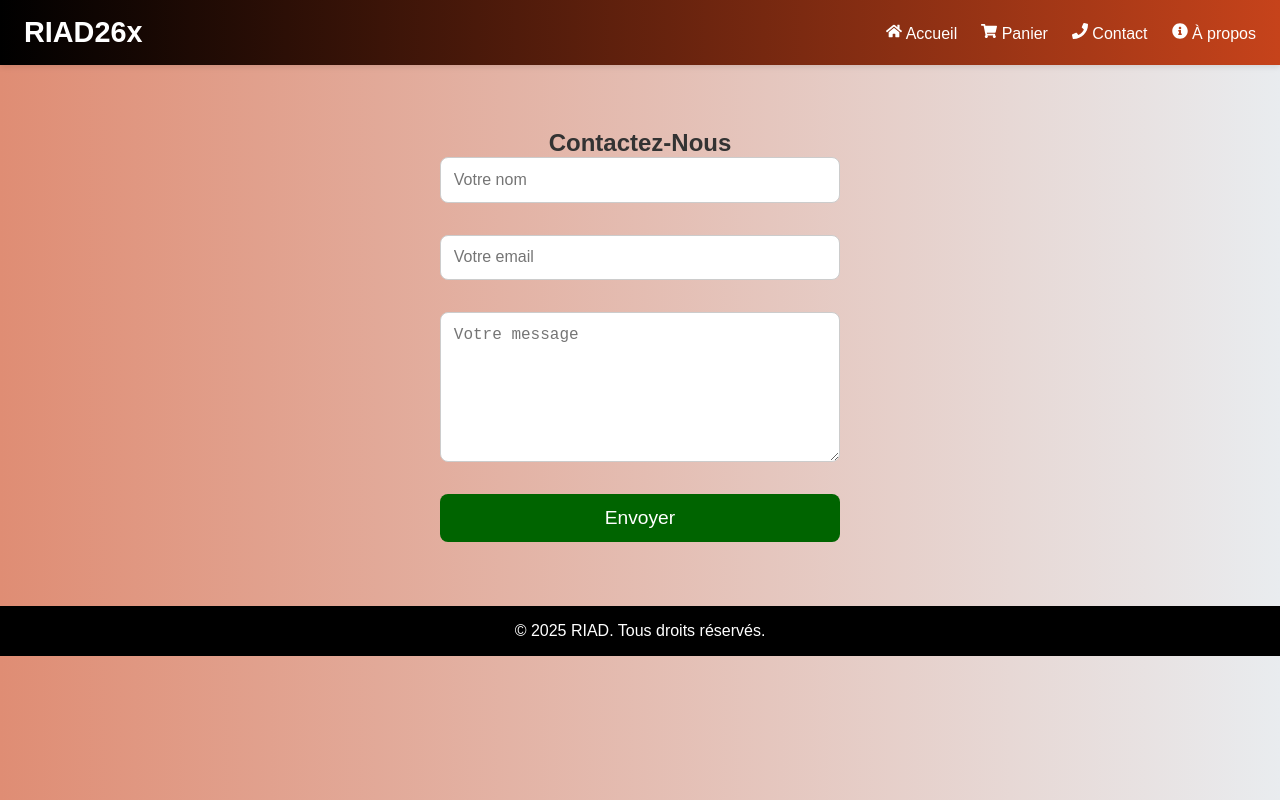
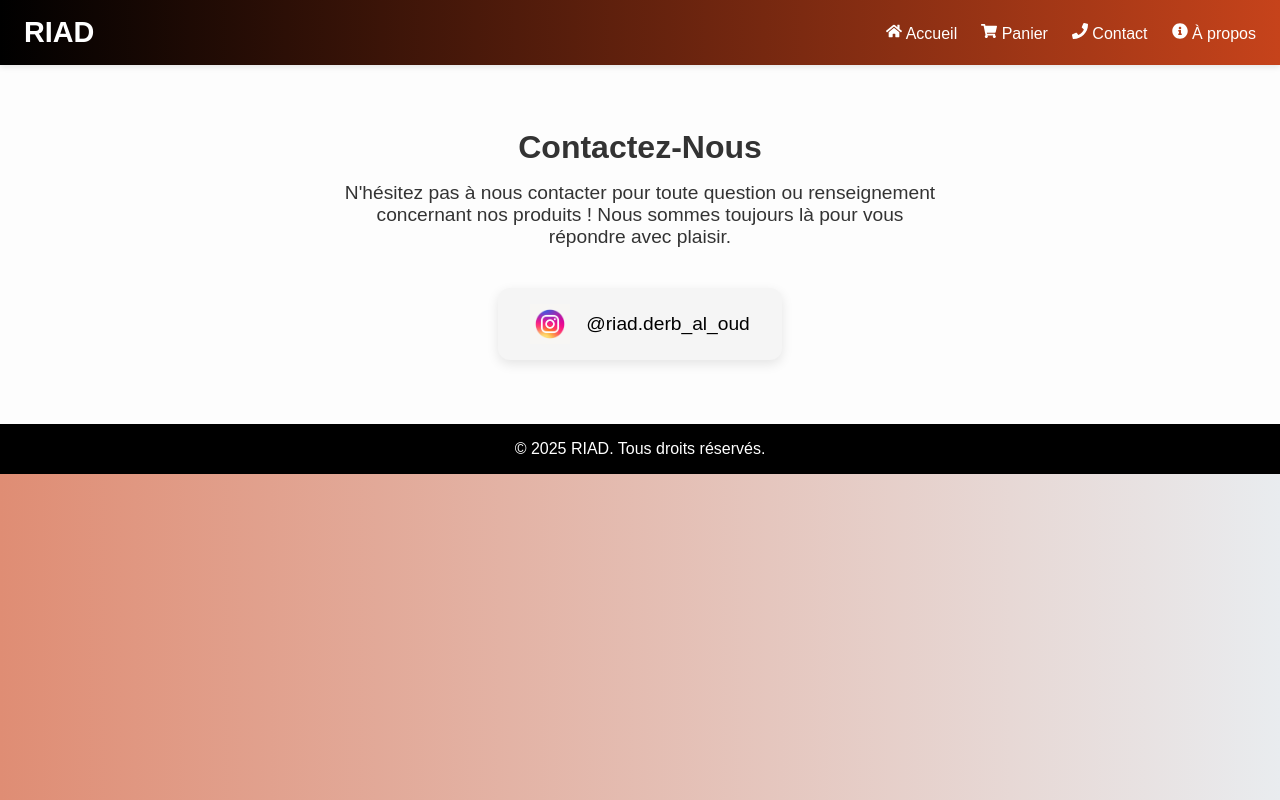
Before and after one commit to yanis26x/Omar-website-React, a React (Vite) app: page /contact in a window 1280 px wide. Built offline with nearby package versions, Linux system fonts and the light colour scheme.

Commit message:
site fonctionelle

```diff
--- a/src/components/Navbar.jsx
+++ b/src/components/Navbar.jsx
@@ -6,7 +6,7 @@ export default function Navbar() {
   return (
     <nav className="navbar">
       <div className="navbar-logo">
-        <Link to="/">RIAD26x</Link>
+        <Link to="/">RIAD</Link>
       </div>
       <div className="navbar-links">
         <Link to="/"><FaHome /> Accueil</Link>
--- a/src/pages/Apropos.jsx
+++ b/src/pages/Apropos.jsx
@@ -1,16 +1,18 @@
 export default function Apropos() {
   return (
     <div style={styles.container}>
-        <h2>À propos de RIAD</h2>
+      <div style={styles.card}>
+        <h2 style={styles.titre}>À propos de <span style={styles.brand}>RIAD</span></h2>
         <p style={styles.paragraphe}>
-          Bienvenue chez RIAD.
+          Bienvenue chez <strong>RIAD</strong>.
           Nous sommes dédiés à offrir des produits authentiques inspirés par la richesse et la beauté de la culture islamique.
           Chacun de nos articles est soigneusement sélectionné pour sa qualité, son raffinement et son respect des traditions.
         </p>
         <p style={styles.paragraphe}>
-          Chez RIAD, nous croyons en l'élégance naturelle, en la spiritualité et en la transmission d'un art de vivre unique.
-          Merci de faire partie de cette aventure avec nous. 🌿
+          Chez <strong>RIAD</strong>, nous croyons en l'élégance naturelle, en la spiritualité et en la transmission d'un art de vivre unique.
+          Merci de faire partie de cette aventure avec nous. <span style={styles.emoji}>🌿</span>
         </p>
+      </div>
     </div>
   );
 }
@@ -18,14 +20,37 @@ export default function Apropos() {
 const styles = {
   container: {
     padding: "4rem 2rem",
+    backgroundColor: "#fdfaf6",
+    minHeight: "100vh",
+    display: "flex",
+    alignItems: "center",
+    justifyContent: "center",
+  },
+  card: {
+    backgroundColor: "#ffffff",
+    borderRadius: "16px",
+    padding: "3rem",
+    maxWidth: "800px",
+    boxShadow: "0 10px 30px rgba(0,0,0,0.08)",
     textAlign: "center",
-      maxWidth: "800px",
-      margin: "0 auto",
+  },
+  titre: {
+    fontSize: "2.2rem",
+    marginBottom: "1.5rem",
+    fontWeight: "600",
+    color: "#2e2e2e",
+  },
+  brand: {
+    color: "#006400",
+    fontWeight: "700",
   },
   paragraphe: {
-      marginBottom: "2rem",
     fontSize: "1.2rem",
-      lineHeight: "1.8",
-      color: "#555",
+    lineHeight: "1.9",
+    color: "#444",
+    marginBottom: "1.8rem",
+  },
+  emoji: {
+    fontSize: "1.4rem",
   },
 };
--- a/src/pages/Contact.jsx
+++ b/src/pages/Contact.jsx
@@ -1,13 +1,25 @@
 export default function Contact() {
   return (
     <div style={styles.container}>
-        <h2>Contactez-Nous</h2>
-        <form style={styles.form}>
-          <input type="text" placeholder="Votre nom" style={styles.input} required />
-          <input type="email" placeholder="Votre email" style={styles.input} required />
-          <textarea placeholder="Votre message" style={styles.textarea} required></textarea>
-          <button type="submit" style={styles.bouton}>Envoyer</button>
-        </form>
+      <h2 style={styles.titre}>Contactez-Nous</h2>
+      <p style={styles.message}>
+        N'hésitez pas à nous contacter pour toute question ou renseignement concernant nos produits !
+        Nous sommes toujours là pour vous répondre avec plaisir.
+      </p>
+
+      <a
+        href="https://www.instagram.com/riad.derb_al_oud/"
+        target="_blank"
+        rel="noopener noreferrer"
+        style={styles.igLink}
+      >
+        <img
+          src="/assets/instagram-logo.jpg"
+          alt="Instagram"
+          style={styles.logo}
+        />
+        <span style={styles.handle}>@riad.derb_al_oud</span>
+      </a>
     </div>
   );
 }
@@ -16,34 +28,38 @@ export default function Contact() {
   container: {
     padding: "4rem 2rem",
     textAlign: "center",
+    backgroundColor: "#fdfdfd",
   },
-    form: {
-      display: "flex",
-      flexDirection: "column",
+  titre: {
+    fontSize: "2rem",
+    marginBottom: "1rem",
+  },
+  message: {
+    fontSize: "1.2rem",
+    marginBottom: "2.5rem",
+    maxWidth: "600px",
+    marginLeft: "auto",
+    marginRight: "auto",
+  },
+  igLink: {
+    display: "inline-flex",
+    alignItems: "center",
     gap: "1rem",
-      maxWidth: "400px",
-      margin: "0 auto",
+    textDecoration: "none",
+    color: "#000",
+    fontSize: "1.3rem",
+    fontWeight: "500",
+    backgroundColor: "#f5f5f5",
+    padding: "1rem 2rem",
+    borderRadius: "12px",
+    boxShadow: "0 4px 12px rgba(0,0,0,0.1)",
+    transition: "transform 0.2s",
   },
-    input: {
-      padding: "0.8rem",
-      borderRadius: "8px",
-      border: "1px solid #ccc",
-      fontSize: "1rem",
+  logo: {
+    width: "40px",
+    height: "40px",
   },
-    textarea: {
-      padding: "0.8rem",
-      borderRadius: "8px",
-      border: "1px solid #ccc",
-      fontSize: "1rem",
-      minHeight: "150px",
-    },
-    bouton: {
-      padding: "0.8rem",
-      backgroundColor: "#006400",
-      color: "white",
-      border: "none",
-      borderRadius: "8px",
+  handle: {
     fontSize: "1.2rem",
-      cursor: "pointer",
   },
 };
--- a/src/pages/Panier.jsx
+++ b/src/pages/Panier.jsx
@@ -2,29 +2,41 @@ import { usePanier } from "../context/PanierContext";
 
 export default function Panier() {
   const { panier, retirerProduit, viderPanier } = usePanier();
-
   const total = panier.reduce((acc, produit) => acc + produit.prix, 0);
 
   return (
     <div style={styles.container}>
-      <h2>Votre Panier</h2>
+      <h2 style={styles.titre}>Votre Panier</h2>
+      <p style={styles.confiance}>
+        ✅ À chaque achat, vous recevrez un email de confirmation avec tous les détails de votre commande.
+        Achetez en toute confiance !
+      </p>
+
       {panier.length === 0 ? (
-        <p>Votre panier est vide.</p>
+        <p style={styles.vide}>Votre panier est vide.</p>
       ) : (
         <>
           <ul style={styles.liste}>
             {panier.map((produit, index) => (
               <li key={index} style={styles.item}>
                 <img src={produit.image} alt={produit.titre} style={styles.image} />
-                <div>
+                <div style={styles.info}>
                   <h3>{produit.titre}</h3>
-                  <p>{produit.prix.toFixed(2)} $</p>
-                  <button onClick={() => retirerProduit(produit.id)} style={styles.boutonRetirer}>Retirer</button>
+                  <p style={styles.prix}>{produit.prix.toFixed(2)} $</p>
+                  <div style={styles.boutons}>
+                    <a href={produit.paymentURL} target="_blank" rel="noopener noreferrer">
+                      <button style={styles.boutonPayer}>Payer maintenant</button>
+                    </a>
+                    <button onClick={() => retirerProduit(produit.id)} style={styles.boutonRetirer}>
+                      Retirer
+                    </button>
+                  </div>
                 </div>
               </li>
             ))}
           </ul>
-          <h3>Total : {total.toFixed(2)} $</h3>
+
+          <h3 style={styles.total}>Total : {total.toFixed(2)} $</h3>
           <button onClick={viderPanier} style={styles.boutonVider}>Vider le Panier</button>
         </>
       )}
@@ -34,18 +46,43 @@ export default function Panier() {
 
 const styles = {
   container: {
-    padding: "2rem",
-    textAlign: "center",
+    padding: "3rem 2rem",
+    backgroundColor: "#f9f9f9",
+    minHeight: "100vh",
+  },
+  titre: {
+    fontSize: "2rem",
+    marginBottom: "1rem",
+  },
+  confiance: {
+    fontSize: "1rem",
+    backgroundColor: "#e0ffe0",
+    padding: "1rem",
+    borderRadius: "8px",
+    marginBottom: "2rem",
+    maxWidth: "600px",
+    margin: "0 auto 2rem",
+    color: "#2e7d32",
+    border: "1px solid #b2ffb2",
+  },
+  vide: {
+    fontSize: "1.2rem",
+    color: "#555",
   },
   liste: {
     listStyle: "none",
     padding: 0,
+    marginBottom: "2rem",
   },
   item: {
     display: "flex",
     alignItems: "center",
-    marginBottom: "2rem",
-    gap: "1rem",
+    marginBottom: "1.5rem",
+    gap: "1.5rem",
+    backgroundColor: "#fff",
+    padding: "1rem",
+    borderRadius: "12px",
+    boxShadow: "0 4px 8px rgba(0,0,0,0.05)",
   },
   image: {
     width: "100px",
@@ -53,17 +90,41 @@ const styles = {
     objectFit: "cover",
     borderRadius: "8px",
   },
+  info: {
+    textAlign: "left",
+  },
+  prix: {
+    fontWeight: "bold",
+    margin: "0.5rem 0",
+  },
+  boutons: {
+    display: "flex",
+    gap: "0.5rem",
+    marginTop: "0.5rem",
+  },
+  boutonPayer: {
+    padding: "0.5rem 1rem",
+    backgroundColor: "#1a73e8",
+    color: "white",
+    border: "none",
+    borderRadius: "6px",
+    cursor: "pointer",
+  },
   boutonRetirer: {
-    marginTop: "0.5rem",
-    padding: "0.4rem 0.8rem",
+    padding: "0.5rem 1rem",
     backgroundColor: "#ff4d4d",
     color: "white",
     border: "none",
     borderRadius: "6px",
     cursor: "pointer",
   },
+  total: {
+    fontSize: "1.5rem",
+    marginTop: "2rem",
+    fontWeight: "bold",
+  },
   boutonVider: {
-    marginTop: "2rem",
+    marginTop: "1rem",
     padding: "0.6rem 1.2rem",
     backgroundColor: "#8b0000",
     color: "white",
--- a/src/pages/ProduitDetail.jsx
+++ b/src/pages/ProduitDetail.jsx
@@ -2,11 +2,11 @@ import { useParams } from "react-router-dom";
 import { usePanier } from "../context/PanierContext";
 
 const produits = [
-  { id: 1, titre: "Musc Oud", prix: 19.99, description: "Un musc aux notes boisées et précieuses.", image: "/assets/musc-oud.jpg" },
-  { id: 2, titre: "Musc Blanc", prix: 19.99, description: "Un musc frais, pur et élégant.", image: "/assets/musc-blanc.jpg" },
-  { id: 3, titre: "Bakhour Oud - Cône", prix: 14.99, description: "Bakhour de qualité, parfait pour embaumer votre intérieur.", image: "/assets/bakhour-cone.jpg" },
-  { id: 4, titre: "Bakhour Oud Blanc", prix: 19.99, description: "Un bakhour délicat et raffiné.", image: "/assets/bakhour-blanc.jpg" },
-  { id: 5, titre: "Bakhour Oud Standard", prix: 17.99, description: "Le classique bakhour à l'oud, incontournable.", image: "/assets/bakhour-standard.jpg" },
+  { id: 1, titre: "Musc Oud", prix: 19.99, description: "Un musc aux notes boisées et précieuses.", image: "/assets/musc-oud.jpg", paymentURL: "https://buy.stripe.com/00gbJxchHgIXeLC8wz" },
+  { id: 2, titre: "Musc Blanc", prix: 19.99, description: "Un musc frais, pur et élégant.", image: "/assets/musc-blanc.jpg", paymentURL: "https://buy.stripe.com/fZe4h53Lb8cr46Y28c" },
+  { id: 3, titre: "Bakhour Oud - Cône", prix: 14.99, description: "Bakhour de qualité, parfait pour embaumer votre intérieur.", image: "/assets/bakhour-cone.jpg", paymentURL: "https://buy.stripe.com/28o9Bp0yZboD32U144" },
+  { id: 4, titre: "Bakhour Oud Blanc", prix: 19.99, description: "Un bakhour délicat et raffiné.", image: "/assets/bakhour-blanc.jpg", paymentURL: "https://buy.stripe.com/5kA00P3Lb2S76f63cd" },
+  { id: 5, titre: "Bakhour Oud Standard", prix: 17.99, description: "Le classique bakhour à l'oud, incontournable.", image: "/assets/bakhour-standard.jpg", paymentURL: "https://buy.stripe.com/aEU14T81r8crgTK6oq" },
 ];
 
 export default function ProduitDetail() {
@@ -22,7 +22,16 @@ export default function ProduitDetail() {
       <h2>{produit.titre}</h2>
       <p style={styles.prix}>{produit.prix.toFixed(2)} $</p>
       <p style={styles.description}>{produit.description}</p>
-      <button onClick={() => ajouterProduit(produit)} style={styles.bouton}>Ajouter au Panier</button>
+      <div style={styles.buttonRow}>
+        <button onClick={() => ajouterProduit(produit)} style={styles.bouton}>
+          Ajouter au Panier
+        </button>
+        <a href={produit.paymentURL} target="_blank" rel="noopener noreferrer">
+          <button style={{ ...styles.bouton, backgroundColor: "#1a73e8" }}>
+            Payer maintenant
+          </button>
+        </a>
+      </div>
     </div>
   );
 }
@@ -48,6 +57,12 @@ const styles = {
     marginBottom: "2rem",
     fontSize: "1.2rem",
   },
+  buttonRow: {
+    display: "flex",
+    justifyContent: "center",
+    gap: "1rem",
+    flexWrap: "wrap",
+  },
   bouton: {
     padding: "0.8rem 1.5rem",
     backgroundColor: "#006400",
```
Also changed, not shown: src/pages/Accueil.jsx (+5 -5 lines), public/assets/instagram-logo.jpg (added). Lines whose indentation alone changed are shown as unchanged.
